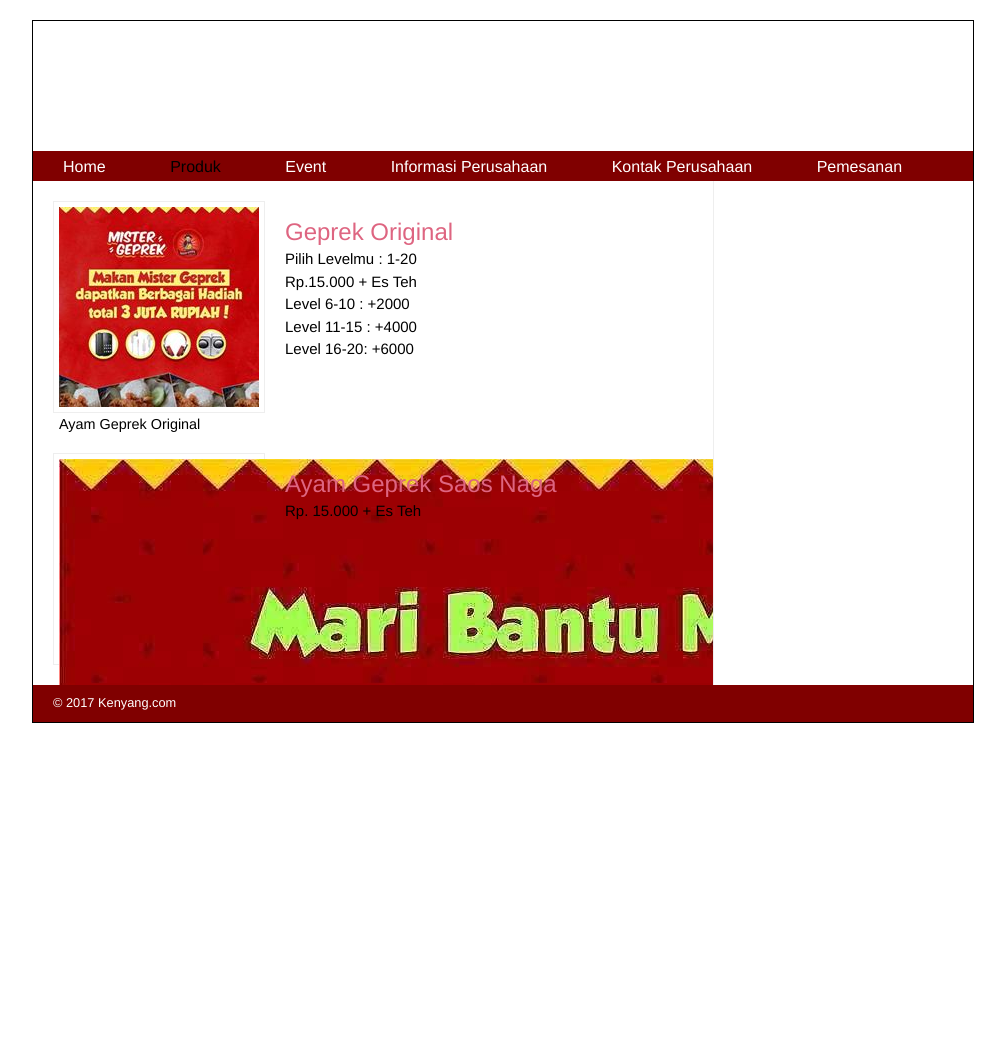
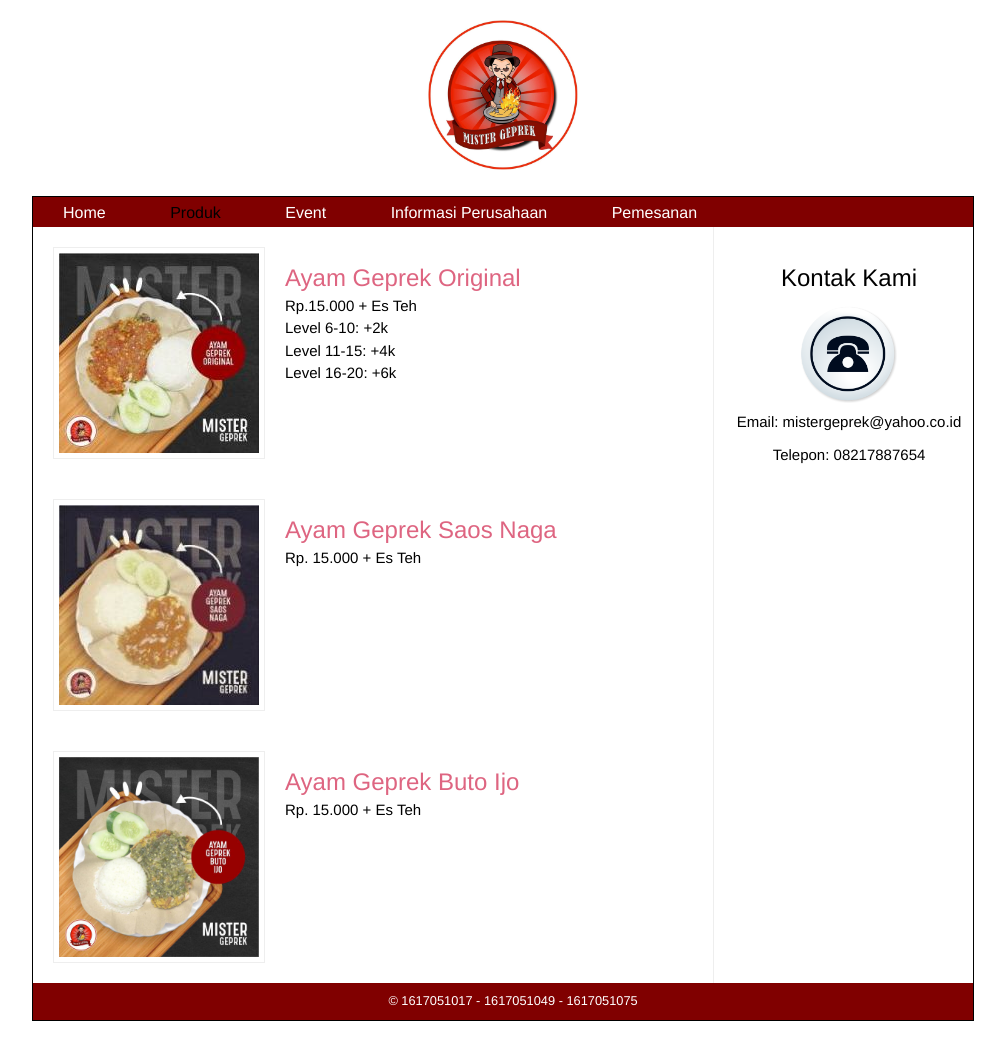
Before and after one commit to mayaakhriza/ADSI, a PHP site: page /produk.php in a window 1280 px wide. Shown: the whole page, without its empty margins (137-1142 px from the left). Before the commit the page ends 723 px from the top, so only its background shows below. Run offline with PHP 8.4, Linux system fonts and the light colour scheme.

Commit message:
Add files via upload

```diff
--- a/produk.php
+++ b/produk.php
@@ -2,20 +2,21 @@
 <html>
 	<head>
 		<title>Daftar Menu</title>
+		<div class="wrapper2">
+		<center><img src ="images/home.jpg" height="150";/></center>
+		</div>
 		<link rel="stylesheet" type="text/css" href="style.css">
 
 	</head>
 	<body>
 		<div class="wrapper">
 			<header>
-				<h1>Perpustakaan</h1>
 				<nav>
 					<ul>
 						<li><a href="index.php" >Home</a></li>
 						<li><a href="produk.php"class="current" >Produk</a></li>
 						<li><a href="event.php">Event</a></li>
 						<li><a href="infoperusahaan.php">Informasi Perusahaan</a></li>
-						<li><a href="kontakperusahaan.php">Kontak Perusahaan</a></li>
 						<li><a href="pemesanan.php">Pemesanan</a></li>
 					</ul>
 				</nav>
@@ -23,33 +24,48 @@
 			<section class="courses">
 				<article>
 					<figure>
-						<img src="images/eventgeprek1.jpg" alt="eventgeprek" />
-						<figcaption>Ayam Geprek Original</figcaption>
+						<img src="images/original.jpg" height="200"/>
 					</figure>
 					<hgroup>
-						<h2>Geprek Original</h2>
-						<h3>Pilih Levelmu : 1-20 <br>
-						Rp.15.000 + Es Teh
-						<br>Level 6-10 : +2000
-						<br>Level 11-15 : +4000
-						<br>Level 16-20: +6000</h3>
+						<h2>Ayam Geprek Original</h2>
+						<h3>Rp.15.000 + Es Teh
+						<br>Level 6-10: +2k
+						<br>Level 11-15: +4k
+						<br>Level 16-20: +6k</h3>
 					</hgroup>
 
 				</article>
 				<article>
 					<figure>
-						<img src="images/eventgeprek2.jpg" alt="eventgeprek" />
-						<figcaption>Ayam Geprek Saos Naga</figcaption>
+						<img src="images/saosnaga.jpg" height="200"/>
 					</figure>
 					<hgroup>
 						<h2>Ayam Geprek Saos Naga</h2>
 						<h3>Rp. 15.000 + Es Teh</h3>
 					</hgroup>
 				</article>
+				<article>
+					<figure>
+						<img src="images/butoijo.jpg" height="200"/>
+					</figure>
+					<hgroup>
+						<h2>Ayam Geprek Buto Ijo</h2>
+						<h3>Rp. 15.000 + Es Teh</h3>
+					</hgroup>
+				</article>
 			</section>
-
+			<aside>
+				<section class="popular-recipes">
+					<center>
+					<h2>Kontak Kami</h2>
+					<img src="images/kontak.png" height="100"/>
+					<h3>Email: mistergeprek@yahoo.co.id</h3>
+					<h3>Telepon: 08217887654</h3>
+					</center>
+				</section>
+			</aside>
 			<footer>
-				&copy; 2017 Kenyang.com
+			<center>&copy; 1617051017 - 1617051049 - 1617051075</center>
 			</footer>
 		</div><!-- .wrapper -->
 	</body>
```
Also changed, not shown: images/butoijo.jpg (added).
